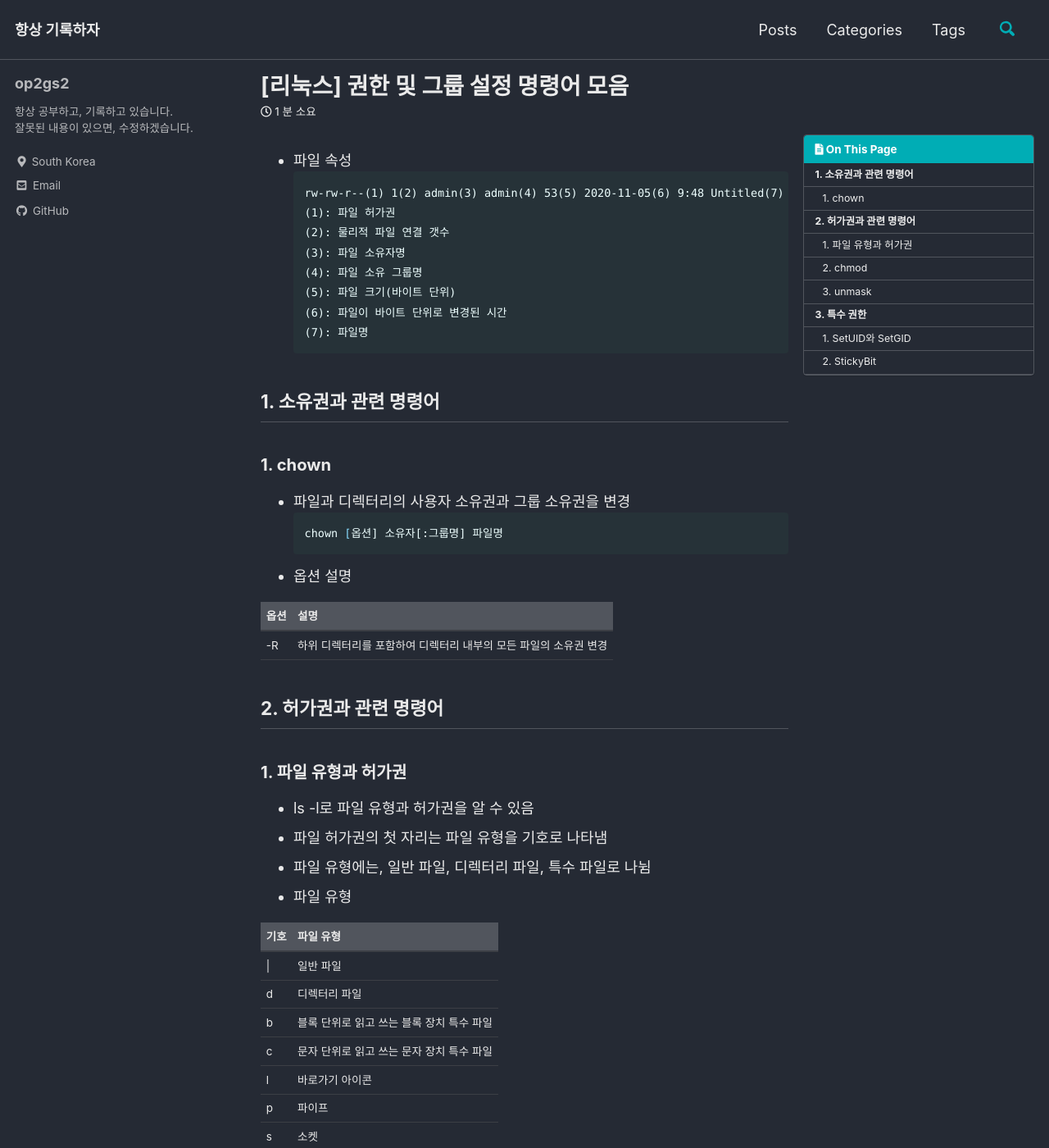
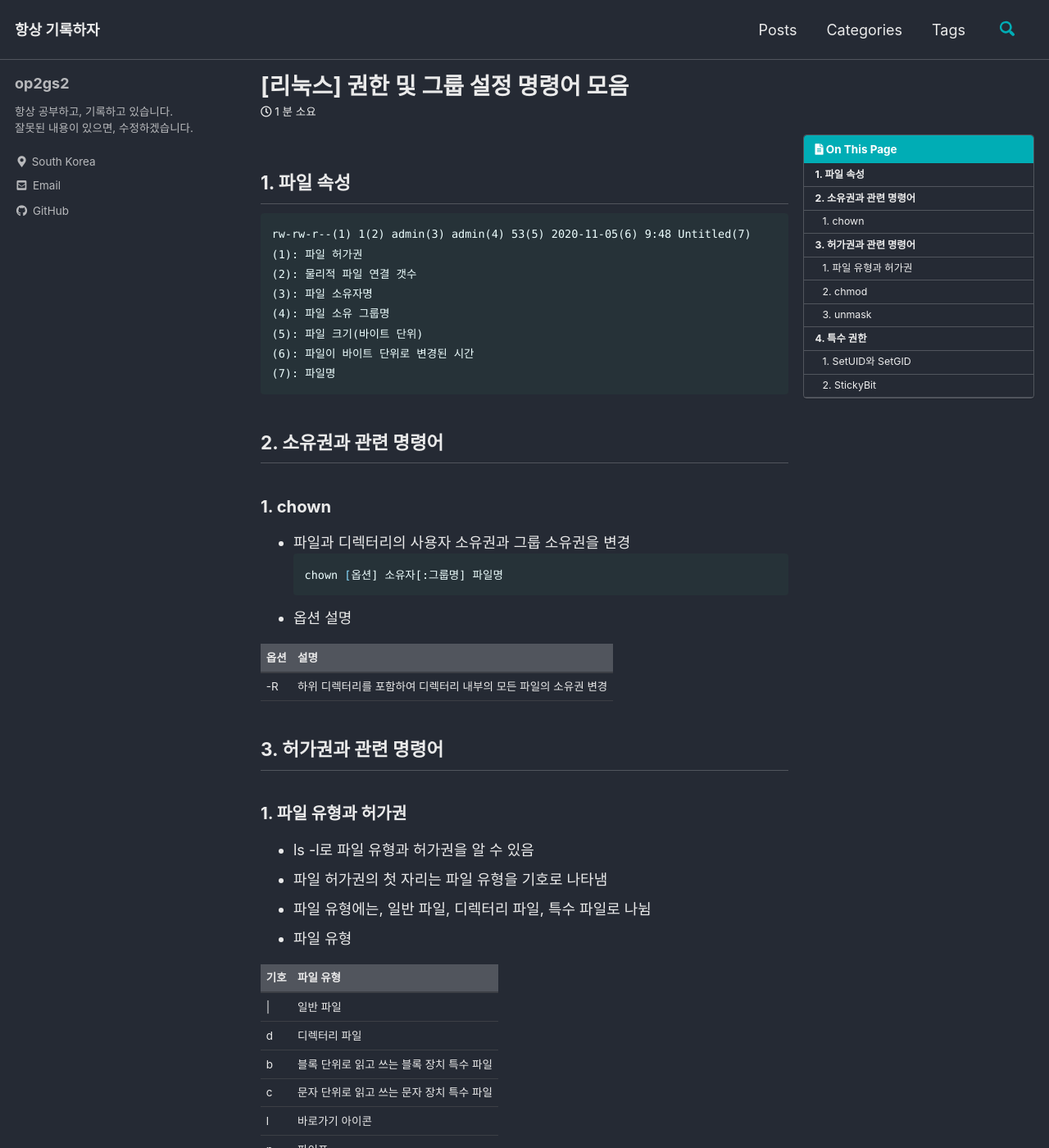
Before and after one commit to DongkilShin1/op2gs2.github.io, a Jekyll site: the page built from _posts/2021/리눅스/2021-06-20-6. 권한 및 그룹 설정 명령어 모음.md, in a window 1280 px wide and 1400 px high. Shown: the whole window at 82% size. Built offline with Jekyll 4.4.1, drawn with Linux system fonts in a browser that asks for light colours; cached includes are drawn as plain includes; comment, search, counter and statistics services are not loaded.

Commit message:
CHANGE Post

```diff
--- a/_posts/2021/리눅스/2021-06-20-6. 권한 및 그룹 설정 명령어 모음.md
+++ b/_posts/2021/리눅스/2021-06-20-6. 권한 및 그룹 설정 명령어 모음.md
@@ -38,7 +38,7 @@ chown [옵션] 소유자[:그룹명] 파일명
 |-R	|하위 디렉터리를 포함하여 디렉터리 내부의 모든 파일의 소유권 변경|
 
 
-## 2. 허가권과 관련 명령어
+## 3. 허가권과 관련 명령어
 ### 1. 파일 유형과 허가권
 - ls -l로 파일 유형과 허가권을 알 수 있음
 - 파일 허가권의 첫 자리는 파일 유형을 기호로 나타냄
@@ -102,7 +102,7 @@ unmask [옵션] [값]
 |-S	|unmask 값을 문자로 표기|
 
 
-## 3. 특수 권한
+## 4. 특수 권한
 ### 1. SetUID와 SetGID
 - 프로세스가 실행되는 동안 해당 프로세스의 root권한을 임시로 가져오는 기능
 - SetUID는 프로그램을 실행하는 동안 파일의 소유자와 같은 권한으로 실행
```
Also changed, not shown: other parts of _posts/2021/리눅스/2021-06-20-6. 권한 및 그룹 설정 명령어 모음.md (+2 -2 lines).
